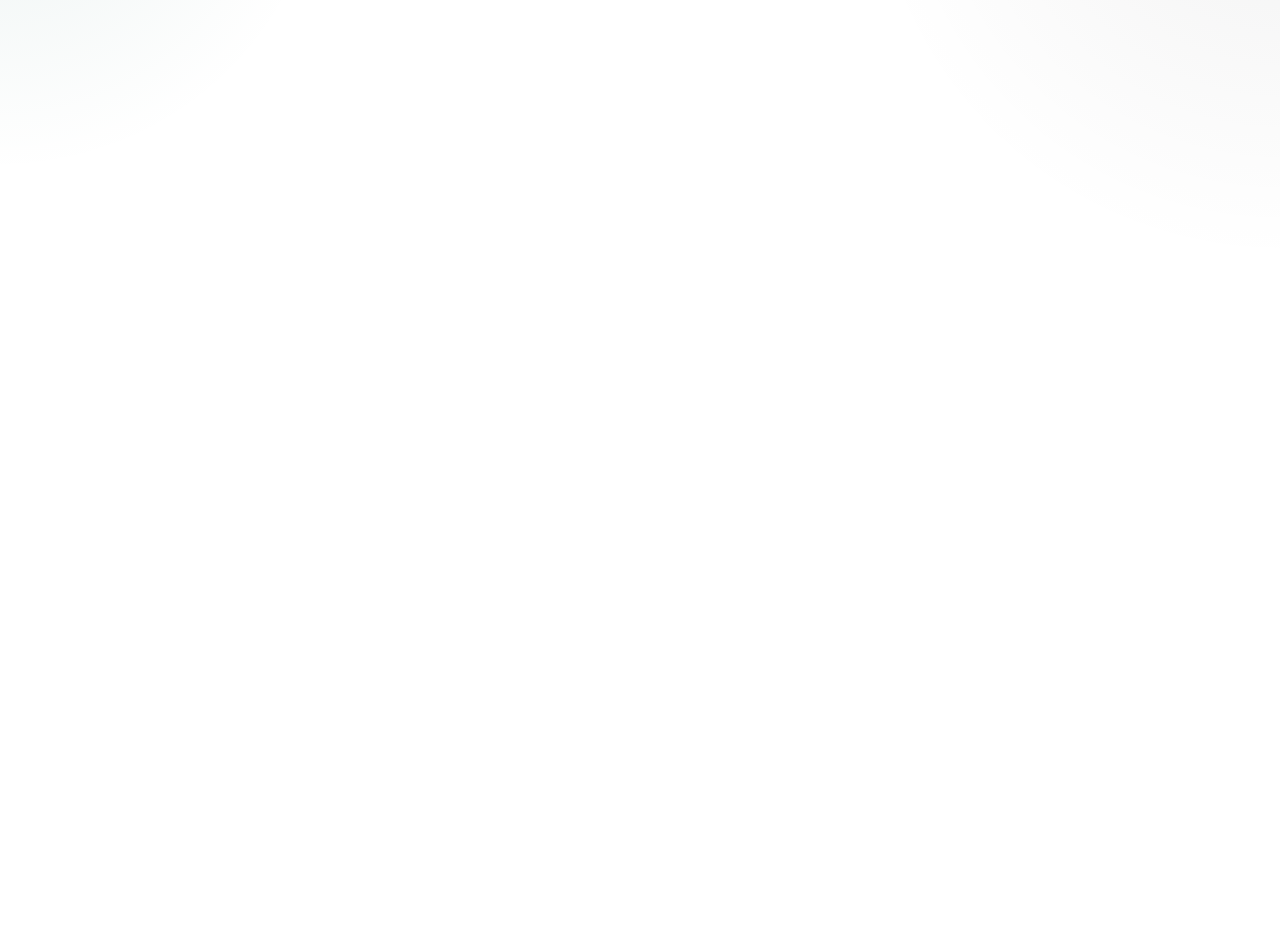
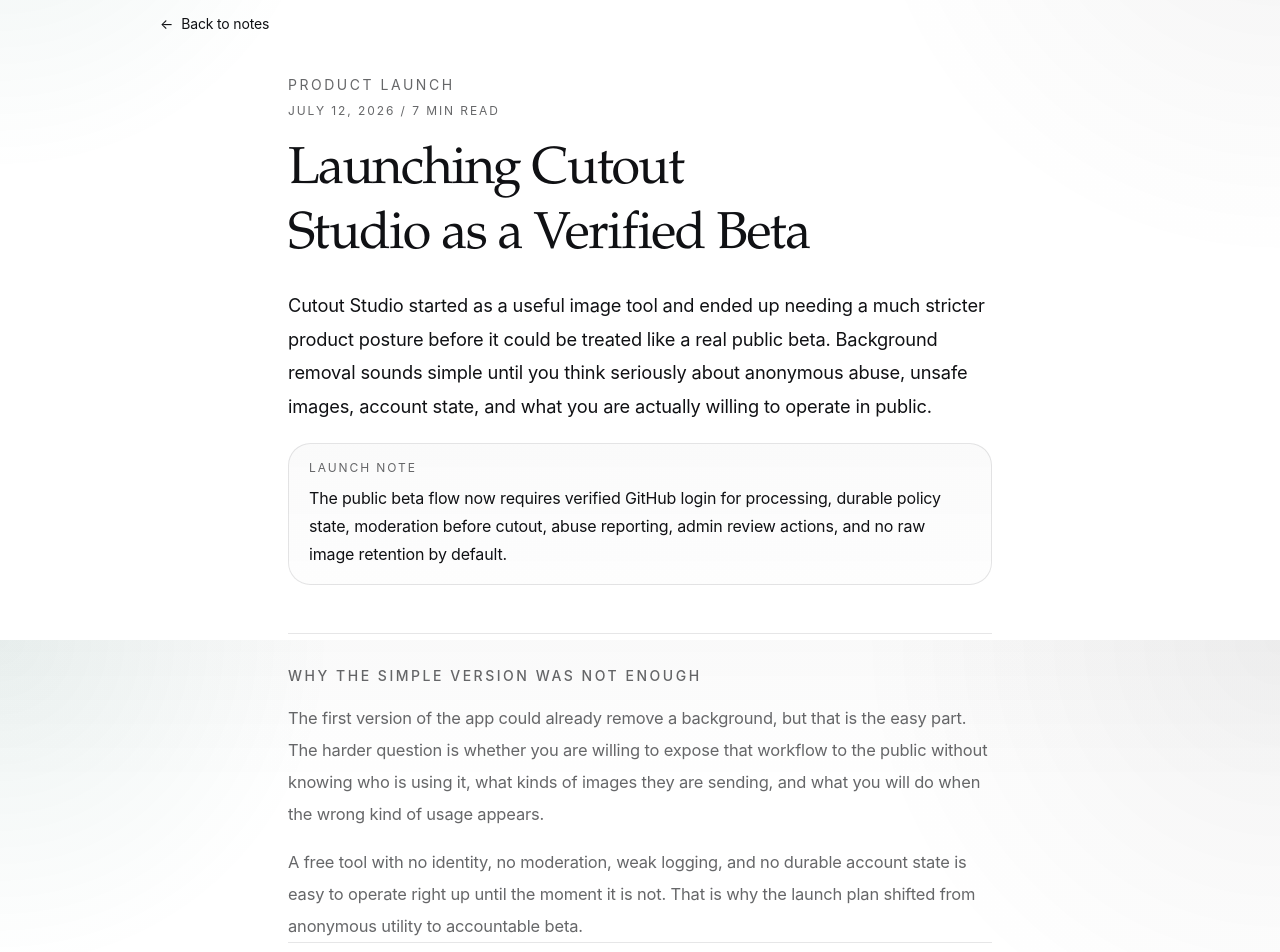
Before and after one commit to Peippo1/portfolio-site, a Next.js app: page /writing/cutout-studio-beta-launch in a window 1280 px wide. Before the commit this address had no page. Shown: the part 160-1112 px from the top of the page. Before the commit the page ends 800 px from the top, so only its background shows below. Built offline with nearby package versions, Linux system fonts and the light colour scheme.

Commit message:
Add Cutout Studio launch post

```diff
--- /dev/null
+++ b/src/app/writing/cutout-studio-beta-launch/page.tsx
@@ -0,0 +1,173 @@
+import type { Metadata } from "next";
+import Link from "next/link";
+import { Container } from "@/components/ui/container";
+
+export const metadata: Metadata = {
+  title: "Launching Cutout Studio as a Verified Beta",
+  description:
+    "Why Cutout Studio needed verified login, moderation, audit logging, and a stricter safety posture before it could be treated like a real public beta.",
+};
+
+function Section({
+  title,
+  children,
+}: {
+  title: string;
+  children: React.ReactNode;
+}) {
+  return (
+    <section className="border-t border-[var(--color-border)] pt-7 sm:pt-8">
+      <h2 className="text-sm font-medium tracking-[0.18em] text-[var(--color-muted)] uppercase">
+        {title}
+      </h2>
+      <div className="mt-4 space-y-4 text-[1rem] leading-8 text-[var(--color-muted)] sm:text-[1.03rem]">
+        {children}
+      </div>
+    </section>
+  );
+}
+
+export default function CutoutStudioLaunchPage() {
+  return (
+    <main>
+      <Container className="max-w-4xl py-14 sm:py-16 lg:py-20">
+        <div className="mb-8 sm:mb-10">
+          <Link
+            href="/writing"
+            className="inline-flex items-center gap-2 text-sm text-[var(--color-muted)] transition-colors duration-150 hover:text-[var(--color-text)] focus-visible:outline-none"
+          >
+            <span aria-hidden="true">←</span>
+            Back to notes
+          </Link>
+        </div>
+
+        <article className="mx-auto max-w-[44rem]">
+          <header className="space-y-5 pb-10 sm:pb-12">
+            <div className="space-y-2">
+              <p className="text-sm tracking-[0.18em] text-[var(--color-muted)] uppercase">
+                Product Launch
+              </p>
+              <p className="text-xs tracking-[0.16em] text-[var(--color-muted)] uppercase">
+                July 12, 2026 / 7 min read
+              </p>
+            </div>
+
+            <h1 className="font-editorial text-4xl leading-tight sm:text-[3.25rem]">
+              Launching Cutout Studio as a Verified Beta
+            </h1>
+
+            <p className="max-w-3xl text-[1.08rem] leading-8 text-[var(--color-text)] sm:text-[1.14rem] sm:leading-[2.1rem]">
+              Cutout Studio started as a useful image tool and ended up needing a
+              much stricter product posture before it could be treated like a
+              real public beta. Background removal sounds simple until you think
+              seriously about anonymous abuse, unsafe images, account state, and
+              what you are actually willing to operate in public.
+            </p>
+
+            <div className="rounded-[1.4rem] border border-[var(--color-border)] bg-[linear-gradient(180deg,rgba(16,17,20,0.02),rgba(16,17,20,0.008))] px-5 py-4">
+              <p className="text-xs tracking-[0.16em] text-[var(--color-muted)] uppercase">
+                Launch note
+              </p>
+              <p className="mt-2 text-[1rem] leading-7 text-[var(--color-text)]">
+                The public beta flow now requires verified GitHub login for
+                processing, durable policy state, moderation before cutout,
+                abuse reporting, admin review actions, and no raw image
+                retention by default.
+              </p>
+            </div>
+          </header>
+
+          <Section title="Why the simple version was not enough">
+            <p>
+              The first version of the app could already remove a background,
+              but that is the easy part. The harder question is whether you are
+              willing to expose that workflow to the public without knowing who
+              is using it, what kinds of images they are sending, and what you
+              will do when the wrong kind of usage appears.
+            </p>
+            <p>
+              A free tool with no identity, no moderation, weak logging, and no
+              durable account state is easy to operate right up until the moment
+              it is not. That is why the launch plan shifted from anonymous
+              utility to accountable beta.
+            </p>
+          </Section>
+
+          <Section title="What changed before launch">
+            <ul className="space-y-3 pl-5 marker:text-[var(--color-soft)]">
+              <li>Verified GitHub sign-in with a real verified email requirement.</li>
+              <li>Postgres-backed users, sessions, policy acceptance, and audit events.</li>
+              <li>Moderation before background removal, not after it.</li>
+              <li>Strict fail-closed behavior on moderation uncertainty.</li>
+              <li>Signed-in abuse reporting and admin-only review actions.</li>
+              <li>No raw image retention by default, only metadata and decision logs.</li>
+            </ul>
+            <p>
+              That set of changes matters because it turns the product from a
+              demo into something closer to an operational service. The actual
+              image processing stays useful, but the trust boundary is much more
+              explicit.
+            </p>
+          </Section>
+
+          <Section title="The safety posture">
+            <p>
+              The current flow is intentionally ordered. A user signs in, their
+              account state is checked, the current policy version must be
+              accepted, Turnstile can run when configured, moderation reviews
+              the upload, and only then does the cutout pipeline execute.
+            </p>
+            <p>
+              The service also treats uncertainty as a real condition, not an
+              excuse to carry on. Missing auth, blocked accounts, stale policy
+              state, moderation failure, or a review-required result all stop
+              the request rather than letting the product quietly hope for the
+              best.
+            </p>
+          </Section>
+
+          <Section title="What stays private by default">
+            <p>
+              The default posture is intentionally narrow. Cutout Studio does
+              not persist raw uploads or output PNGs as part of the normal flow.
+              Images are processed in memory, and the durable record keeps only
+              request IDs, decision codes, hashed request metadata, timestamps,
+              and related operator review state.
+            </p>
+            <p>
+              That is not just a privacy preference. It is also a product
+              constraint: if you do not need the image later, you should be very
+              skeptical about storing it at all.
+            </p>
+          </Section>
+
+          <Section title="Where the product is now">
+            <p>
+              The beta hardening work is complete in the codebase. What remains
+              is the last deployment step and the production secrets needed for
+              GitHub OAuth, Postgres, moderation, and Turnstile. Once that is
+              live, the public beta URL will be added to this page and to the
+              project case study so people can use the tool directly.
+            </p>
+            <div className="flex flex-col gap-2.5 text-[var(--color-text)]">
+              <a
+                href="https://github.com/Peippo1/building-a-background-removal-tool-you"
+                target="_blank"
+                rel="noreferrer noopener"
+                className="inline-flex w-fit items-center gap-2 rounded-full px-1 py-0.5 transition-colors duration-150 hover:bg-black/[0.03] hover:text-[var(--color-muted)] focus-visible:bg-black/[0.03] focus-visible:outline-none"
+              >
+                View the Cutout Studio repository <span aria-hidden="true">↗</span>
+              </a>
+              <Link
+                href="/projects/cutout-studio"
+                className="inline-flex w-fit items-center gap-2 rounded-full px-1 py-0.5 transition-colors duration-150 hover:bg-black/[0.03] hover:text-[var(--color-muted)] focus-visible:bg-black/[0.03] focus-visible:outline-none"
+              >
+                Open the Cutout Studio case study <span aria-hidden="true">→</span>
+              </Link>
+            </div>
+          </Section>
+        </article>
+      </Container>
+    </main>
+  );
+}
```
